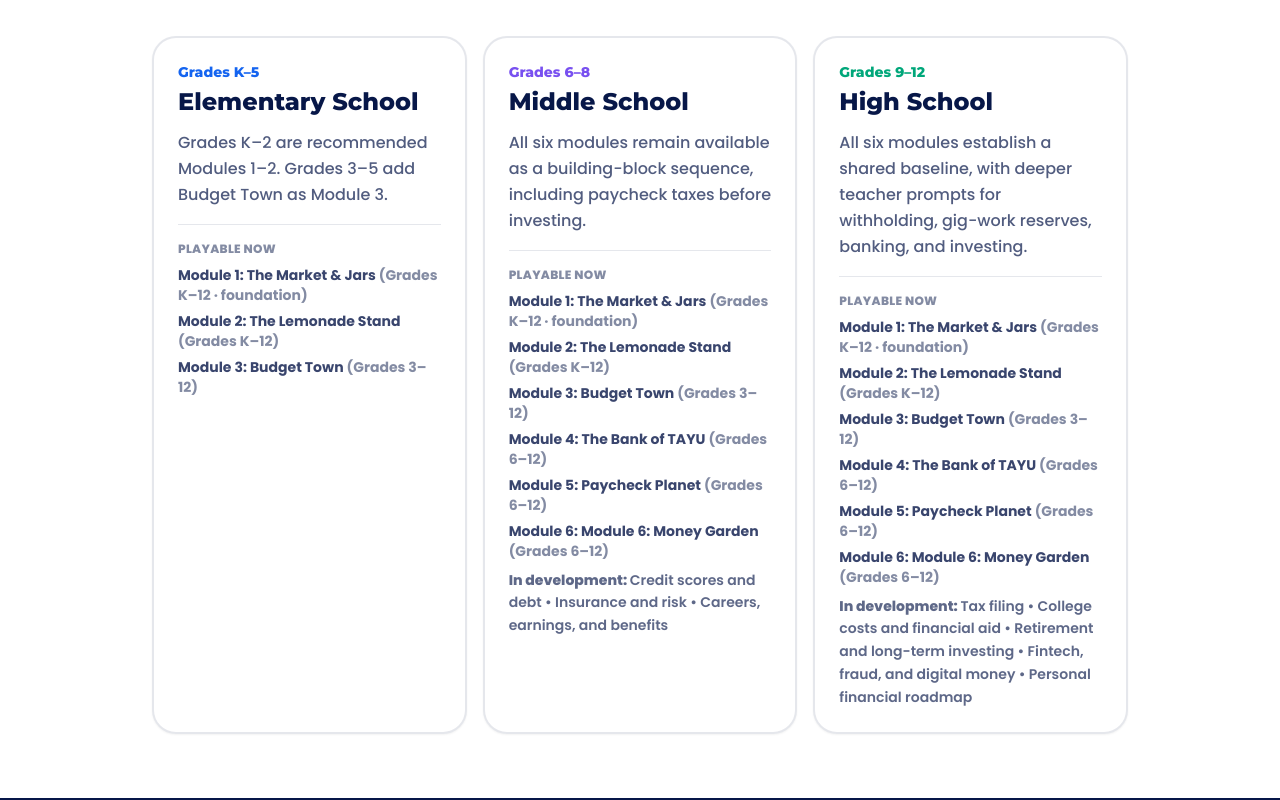
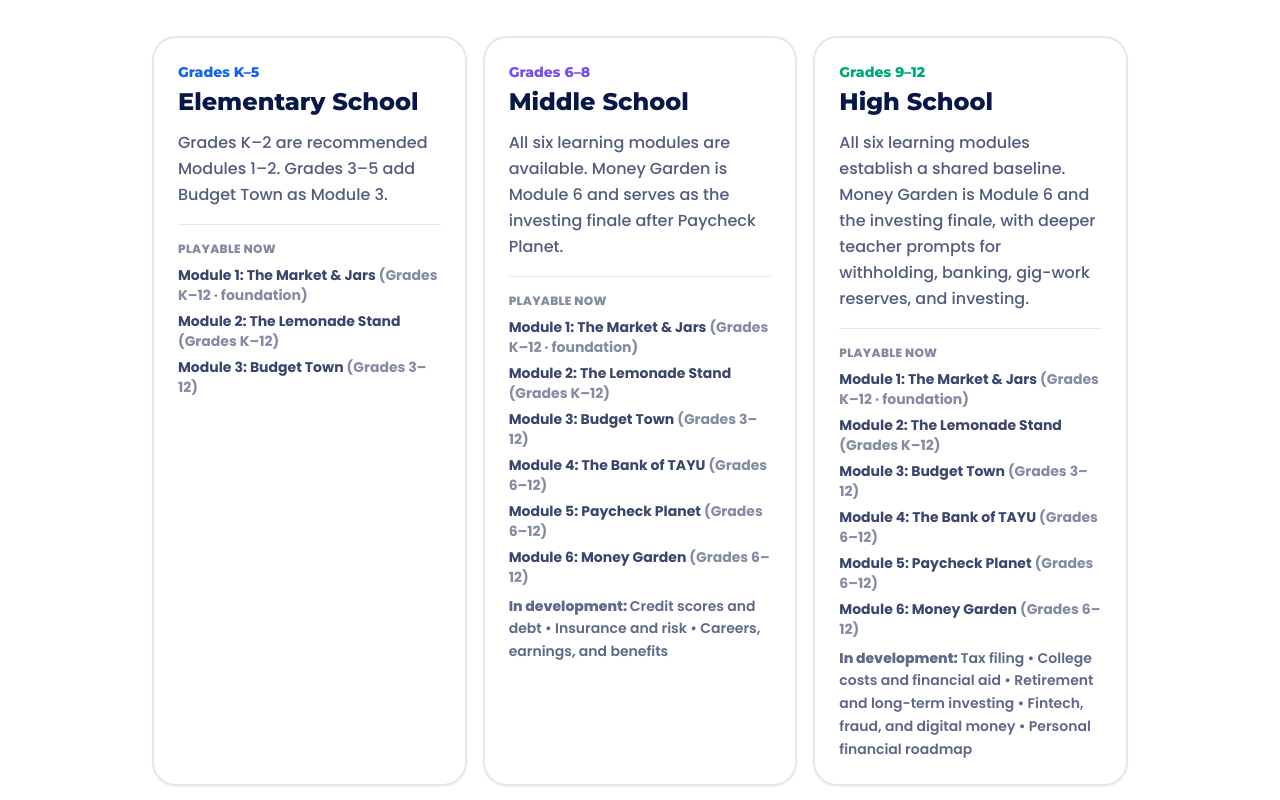
Before and after one commit to dev-rai1/tayu-game, a React (Vite) app in the folder frontend/: page / in a window 1280 px wide. Shown: the part 1060-1860 px from the top of the page. Built offline with nearby package versions, Linux system fonts and the light colour scheme; no server answers.

Commit message:
normalize module catalog copy

```diff
--- a/frontend/src/constants/modules.js
+++ b/frontend/src/constants/modules.js
@@ -48,14 +48,18 @@ export const MODULE_CATALOG = [
   {
     n: 6,
     badge: 'garden',
-    title: 'Module 6: Money Garden',
+    title: 'Money Garden',
     grades: 'Grades 6–12',
     minutes: 'Two 6–8 min parts',
-    desc: 'Part 1 introduces investing and pretend stocks. Part 2 uses market clues, risk, patience, and rebalancing.',
+    desc: 'The investing finale: use pretend stocks, market clues, risk, patience, and rebalancing to grow a balanced portfolio.',
     color: '#00b37f',
     worldModule: 5,
+    finale: true,
   },
 ]
+
+export const MODULE_COUNT = MODULE_CATALOG.length
+export const WORLD_CHAPTER_COUNT = 5
 
 export const EDUCATOR_GRADE_BANDS = [
   {
@@ -66,13 +70,13 @@ export const EDUCATOR_GRADE_BANDS = [
   },
   {
     title: 'Middle School', grades: 'Grades 6–8', color: '#7850F0',
-    copy: 'All six modules remain available as a building-block sequence, including paycheck taxes before investing.',
+    copy: 'All six learning modules are available. Money Garden is Module 6 and serves as the investing finale after Paycheck Planet.',
     currentModules: MODULE_CATALOG,
     plannedModules: ['Credit scores and debt', 'Insurance and risk', 'Careers, earnings, and benefits'],
   },
   {
     title: 'High School', grades: 'Grades 9–12', color: '#00a77a',
-    copy: 'All six modules establish a shared baseline, with deeper teacher prompts for withholding, gig-work reserves, banking, and investing.',
+    copy: 'All six learning modules establish a shared baseline. Money Garden is Module 6 and the investing finale, with deeper teacher prompts for withholding, banking, gig-work reserves, and investing.',
     currentModules: MODULE_CATALOG,
     plannedModules: ['Tax filing', 'College costs and financial aid', 'Retirement and long-term investing', 'Fintech, fraud, and digital money', 'Personal financial roadmap'],
   },
```
